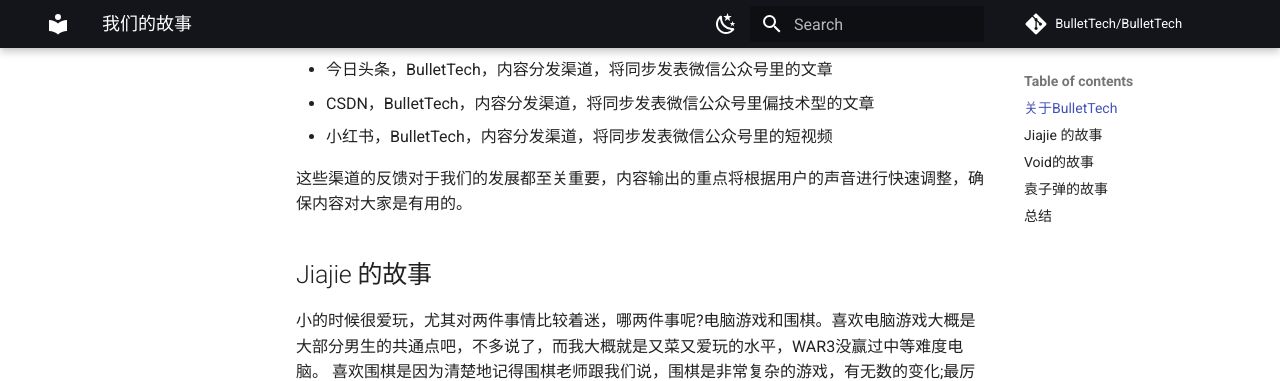
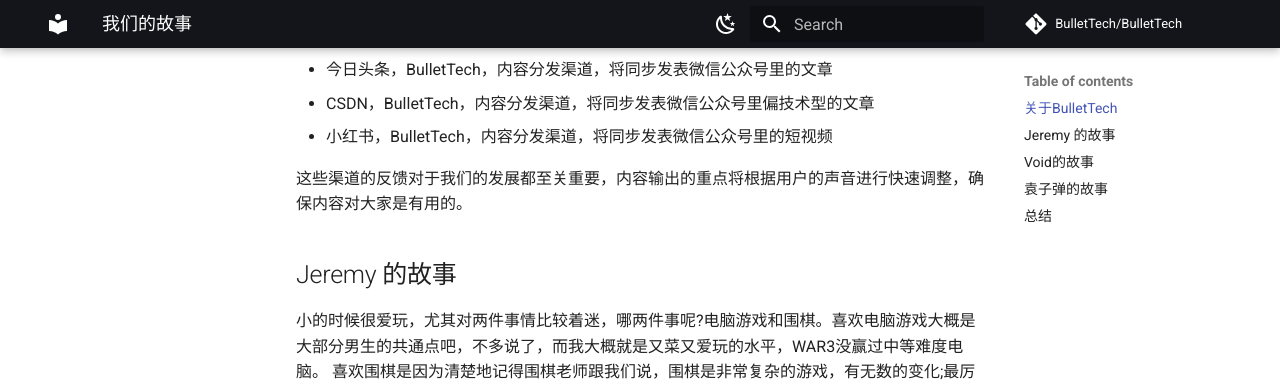
Before and after one commit to BulletTech/BulletTech, an MkDocs documentation site: the page built from docs/Our_story.md, in a window 1280 px wide and 900 px high, scrolled down 911 px. Shown: the top 381 px of the window. Built offline with MkDocs 1.6.1 and Material for MkDocs 9.7.7, drawn with Linux system fonts in a browser that asks for light colours; comment, search, counter and statistics services are not loaded.

Commit message:
Update Our_story.md

```diff
--- a/docs/Our_story.md
+++ b/docs/Our_story.md
@@ -24,7 +24,7 @@
 
 这些渠道的反馈对于我们的发展都至关重要，内容输出的重点将根据用户的声音进行快速调整，确保内容对大家是有用的。
 
-## Jiajie 的故事
+## Jeremy 的故事
 
 小的时候很爱玩，尤其对两件事情比较着迷，哪两件事呢?电脑游戏和围棋。喜欢电脑游戏大概是大部分男生的共通点吧，不多说了，而我大概就是又菜又爱玩的水平，WAR3没赢过中等难度电脑。
 喜欢围棋是因为清楚地记得围棋老师跟我们说，围棋是非常复杂的游戏，有无数的变化;最厉害的电脑软件能下赢世界上最厉害的国际象棋选手，但是下不赢稍微厉害点的围棋业余爱好者。听完这番话我暗自下决心，有一天我也要让电脑尝尝被"人类支配的恐惧"。
```
